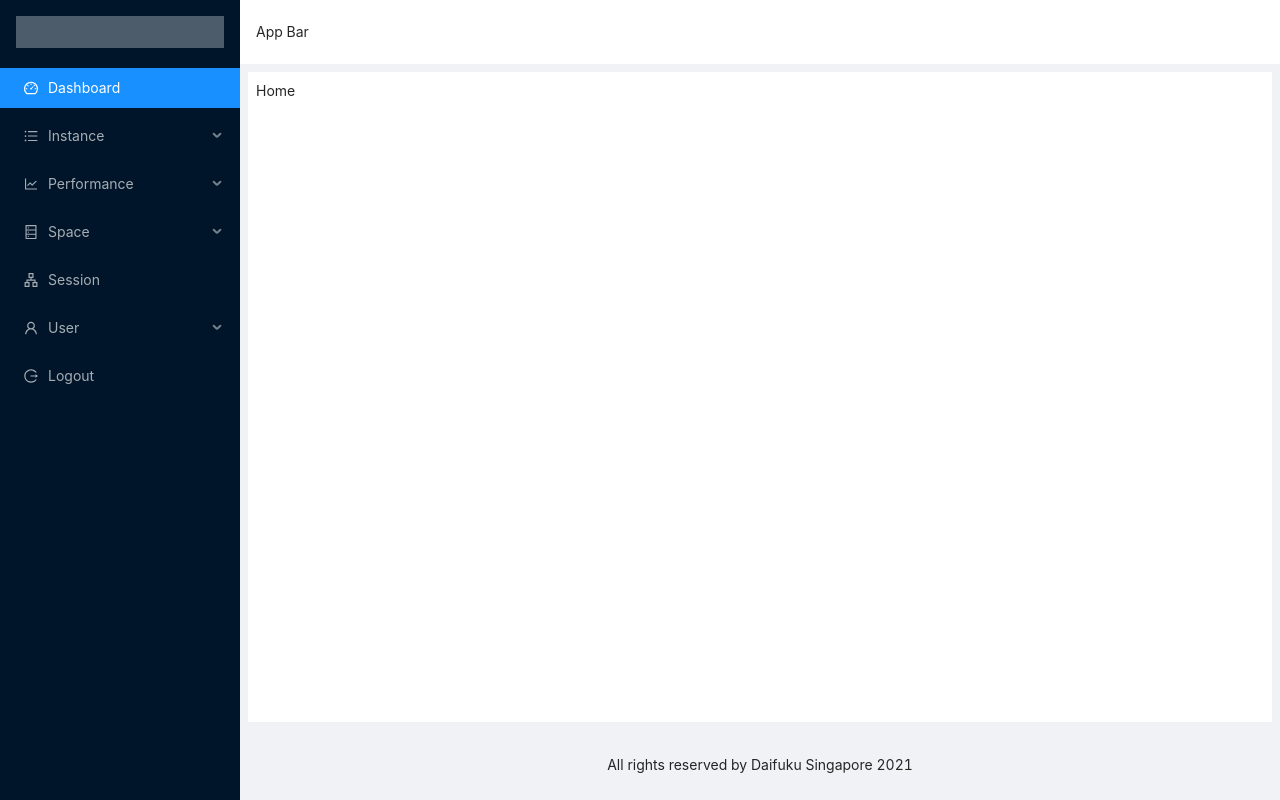
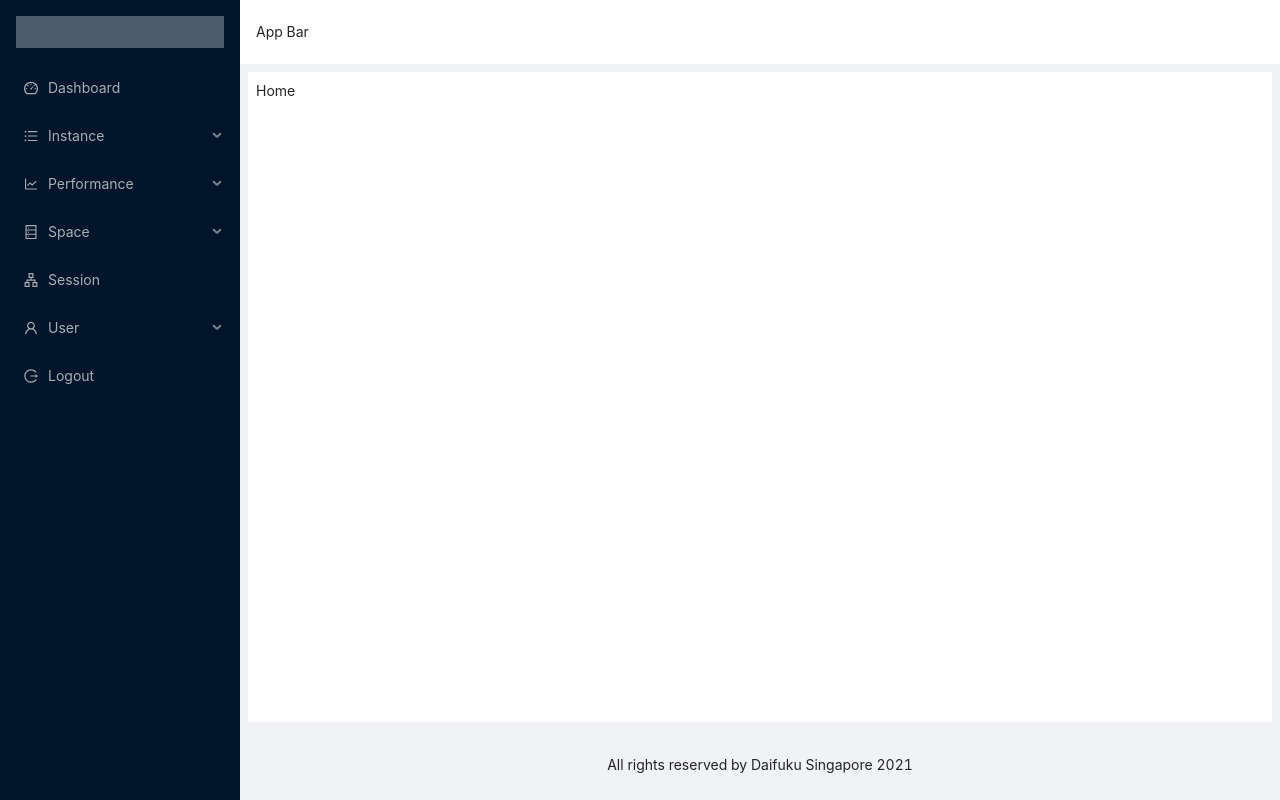
Before and after one commit to xueyublue/oms-next, a Next.js app: page / in a window 1280 px wide. Built offline with nearby package versions, Linux system fonts and the light colour scheme.

Commit message:
select the correct side menu bar

```diff
--- a/components/NavBar.js
+++ b/components/NavBar.js
@@ -23,12 +23,23 @@ import {
 } from "@ant-design/icons";
 
 import { useState } from "react";
+import { useRouter } from "next/dist/client/router";
 
 const { SubMenu } = Menu;
 const { Sider } = Layout;
 
 const NavBar = () => {
   const [collapsed, setCollapsed] = useState(false);
+  const [selectedKeys, setSelectedKeys] = useState("dashboard");
+  const [openKeys, setOpenKeys] = useState(null);
+  const { asPath } = useRouter();
+  if (asPath !== selectedKeys) setSelectedKeys(asPath);
+  if (!openKeys && asPath) {
+    const lastIndex = asPath.lastIndexOf("/");
+    if(lastIndex !== 0)
+      setOpenKeys(asPath.substr(0, asPath.lastIndexOf("/")));
+  }
+  console.log(`selectedKeys: ${selectedKeys}, asPath: ${asPath}, openKeys: ${openKeys}`);
 
   return (
     <Sider
@@ -44,15 +55,32 @@ const NavBar = () => {
       width={240}
     >
       <div className="logo" />
-      <Menu theme="dark" mode="inline" defaultSelectedKeys={["dashboard"]}>
-        <Menu.Item key="dashboard" icon={<DashboardOutlined />}>
+      <Menu
+        theme="dark"
+        mode="inline"
+        selectedKeys={[selectedKeys]}
+        defaultSelectedKeys={["dashboard"]}
+        openKeys={[openKeys]}
+        onClick={(e) => {
+          setSelectedKeys(e.key);
+        }}
+        onOpenChange={(oKeys) => {
+          if (oKeys.length >= 1) {
+            setOpenKeys(oKeys[oKeys.length - 1]);
+          } else {
+            setOpenKeys("dashboard");
+          }
+        }}
+      >
+        <Menu.Item key="/dashboard" icon={<DashboardOutlined />}>
           <Link href="/dashboard">Dashboard</Link>
         </Menu.Item>
-        <SubMenu key="instance" icon={<UnorderedListOutlined />} title="Instance">
-          <Menu.Item key="instance-details" icon={<UnorderedListOutlined />}>
+
+        <SubMenu key="/instance" icon={<UnorderedListOutlined />} title="Instance">
+          <Menu.Item key="/instance/details" icon={<UnorderedListOutlined />}>
             <Link href="/instance/details">Details</Link>
           </Menu.Item>
-          <Menu.Item key="instance-sga" icon={<PieChartOutlined />}>
+          <Menu.Item key="/instance/sga" icon={<PieChartOutlined />}>
             <Link href="/instance/sga">SGA</Link>
           </Menu.Item>
           <Menu.Item key="instance-banners" icon={<OneToOneOutlined />}>
@@ -65,12 +93,14 @@ const NavBar = () => {
             Parameters
           </Menu.Item>
         </SubMenu>
-        <SubMenu key="performance" icon={<LineChartOutlined />} title="Performance">
+
+        <SubMenu key="/performance" icon={<LineChartOutlined />} title="Performance">
           <Menu.Item key="performance-session" icon={<LineChartOutlined />}>
             <Link href="/session/session">Session</Link>
           </Menu.Item>
         </SubMenu>
-        <SubMenu key="space" icon={<DatabaseOutlined />} title="Space">
+
+        <SubMenu key="/space" icon={<DatabaseOutlined />} title="Space">
           <Menu.Item key="space-tablespace" icon={<MacCommandFilled />}>
             Tablespace
           </Menu.Item>
@@ -84,9 +114,11 @@ const NavBar = () => {
             Table Records
           </Menu.Item>
         </SubMenu>
-        <Menu.Item key="session-" icon={<ApartmentOutlined />}>
+
+        <Menu.Item key="/session" icon={<ApartmentOutlined />}>
           <Link href="/session">Session</Link>
         </Menu.Item>
+
         <SubMenu key="user" icon={<UserOutlined />} title="User">
           <Menu.Item key="user-profiles" icon={<SolutionOutlined />}>
             Profiles
@@ -104,6 +136,7 @@ const NavBar = () => {
             User Privileges
           </Menu.Item>
         </SubMenu>
+
         <Menu.Item key="logout" icon={<LogoutOutlined />}>
           Logout
         </Menu.Item>
--- a/next.config.js
+++ b/next.config.js
@@ -1,3 +1,3 @@
 module.exports = {
-  reactStrictMode: true,
-}
+  reactStrictMode: false,
+};
```
